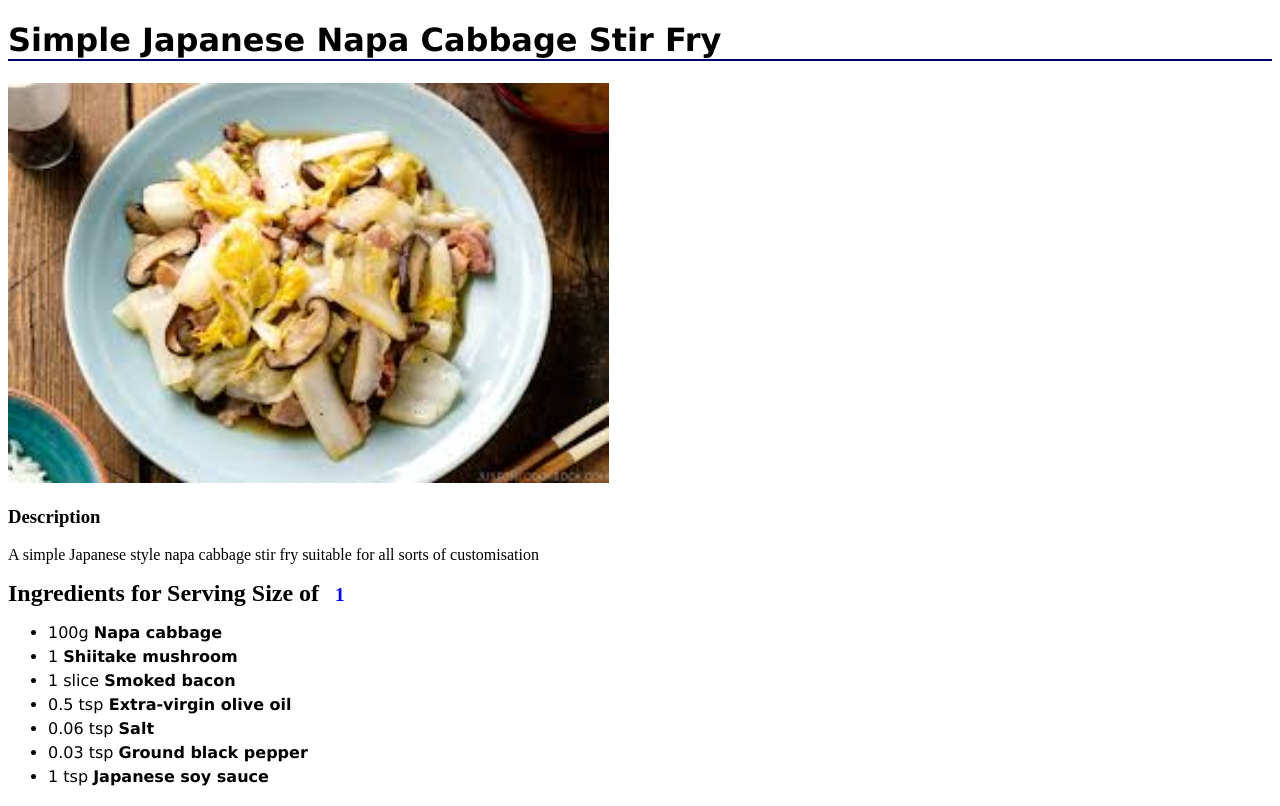
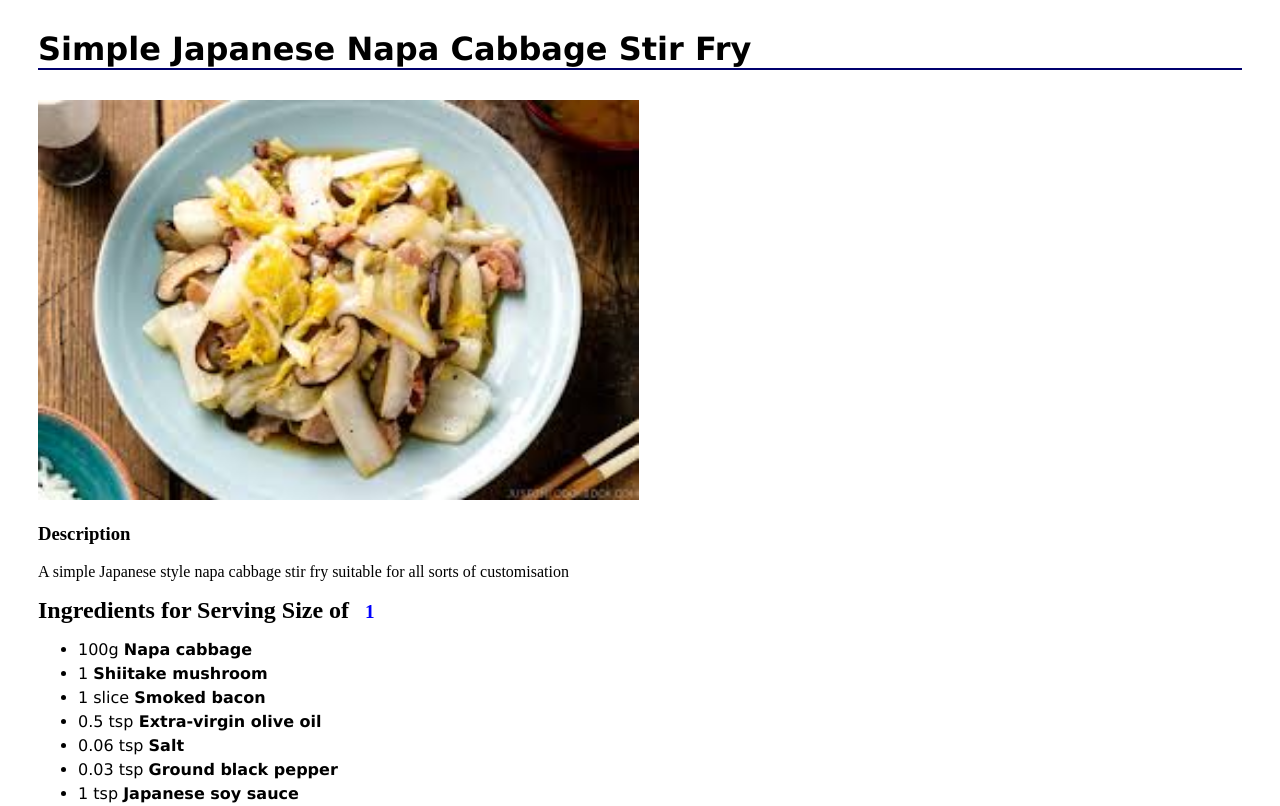
Before and after one commit to Yubikitas/odin-recipes, a plain HTML site: page napa.html in a window 1280 px wide. Shown: the top 806 px of the page. Drawn offline with Linux system fonts and the light colour scheme.

Commit message:
Added margin to content

```diff
--- a/napa.html
+++ b/napa.html
@@ -8,8 +8,12 @@
 </head>
 <body>
     <h1 class="the_dish">Simple Japanese Napa Cabbage Stir Fry</h1>
-    <img src ="./images/napa-cabbage.jpeg" alt="A plate of napa cabbage stir fry" height="400" width="auto">
 
+
+    <div class="content-space">
+        <img src ="./images/napa-cabbage.jpeg" alt="A plate of napa cabbage stir fry"
+        height="400"
+        width="auto">
     <h3>Description</h3>
     <p>A simple Japanese style napa cabbage stir fry suitable for all sorts of customisation
     </p>
@@ -46,5 +50,6 @@
 </ol>
 <br>
 <a class ="button" href="./index.html">Back to Index</a>
+</div>
 </body>
 </html>
--- a/style.css
+++ b/style.css
@@ -27,6 +27,7 @@ li{
 .the_dish{
     font-family: 'Lucida Grande';
     border-bottom: 2px solid rgb(0, 0, 109);
+    margin: 30px;
 }
 
 .serving_size {
@@ -54,3 +55,7 @@ li{
 .ingredient_serving{
     display: inline-block;
 }
+
+.content-space{
+    margin: 30px;
+}
```
Also changed, not shown: gambas.html (+3 -1 lines), yakisoba.html (+3 -1 lines).
